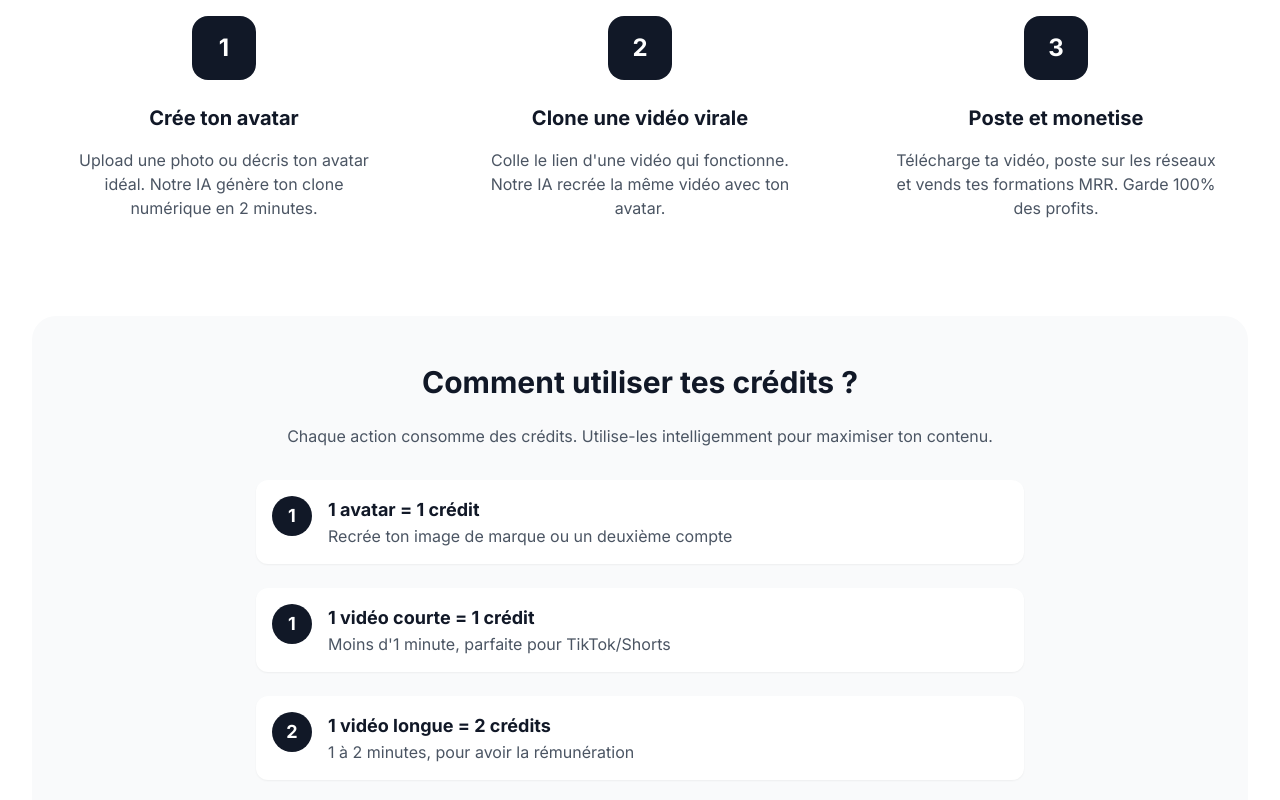
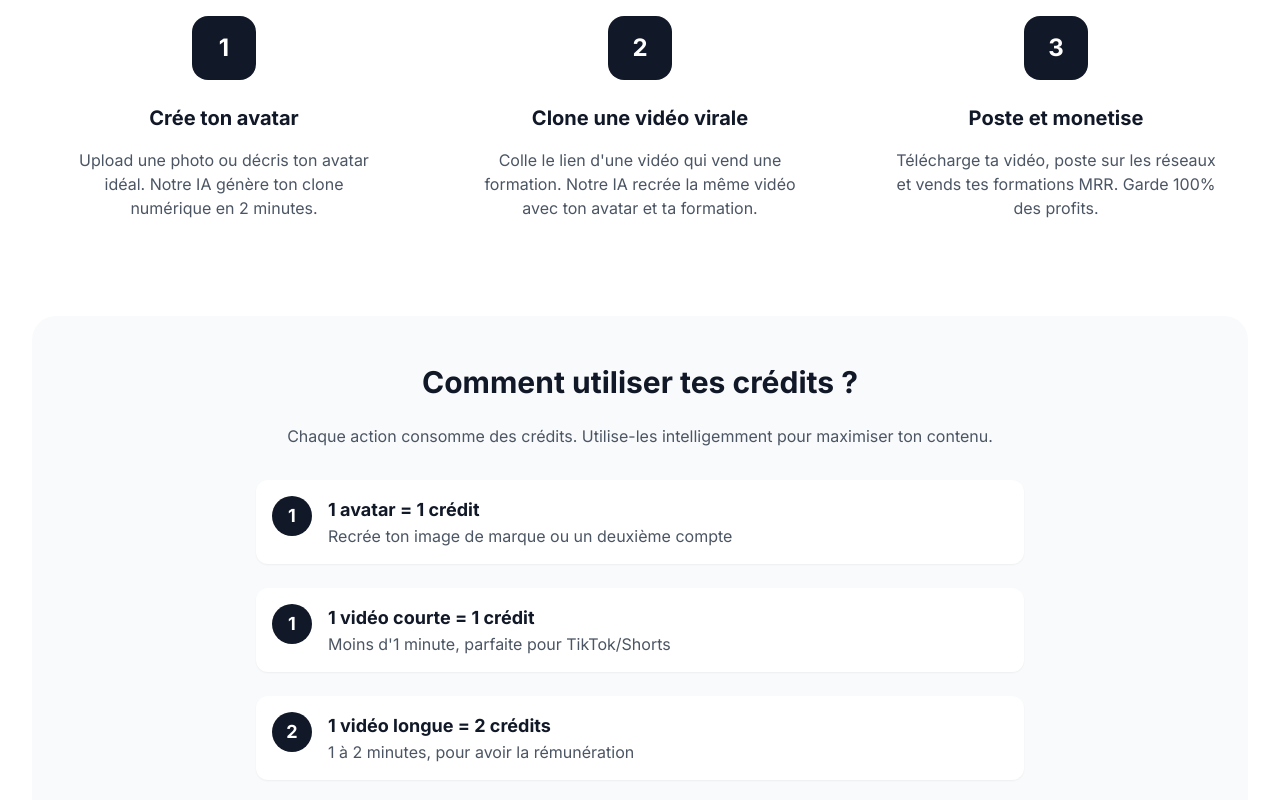
Before and after one commit to albbocco/bocco-ai, a Next.js app: page / in a window 1280 px wide. Shown: the part 1076-1876 px from the top of the page. Built offline with nearby package versions, Linux system fonts and the light colour scheme.

Commit message:
Modification wording etape 2: video qui vend une formation

```diff
--- a/src/app/page.tsx
+++ b/src/app/page.tsx
@@ -114,7 +114,7 @@ export default function Home() {
             <div className="text-center p-8 card-animate opacity-0 translate-y-5">
               <div className="w-16 h-16 rounded-2xl bg-gray-900 text-white flex items-center justify-center text-2xl font-bold mx-auto mb-6">2</div>
               <h3 className="text-xl font-bold mb-4 text-gray-900">Clone une vidéo virale</h3>
-              <p className="text-gray-600">Colle le lien d&apos;une vidéo qui fonctionne. Notre IA recrée la même vidéo avec ton avatar.</p>
+              <p className="text-gray-600">Colle le lien d&apos;une vidéo qui vend une formation. Notre IA recrée la même vidéo avec ton avatar et ta formation.</p>
             </div>
             <div className="text-center p-8 card-animate opacity-0 translate-y-5">
               <div className="w-16 h-16 rounded-2xl bg-gray-900 text-white flex items-center justify-center text-2xl font-bold mx-auto mb-6">3</div>
```
